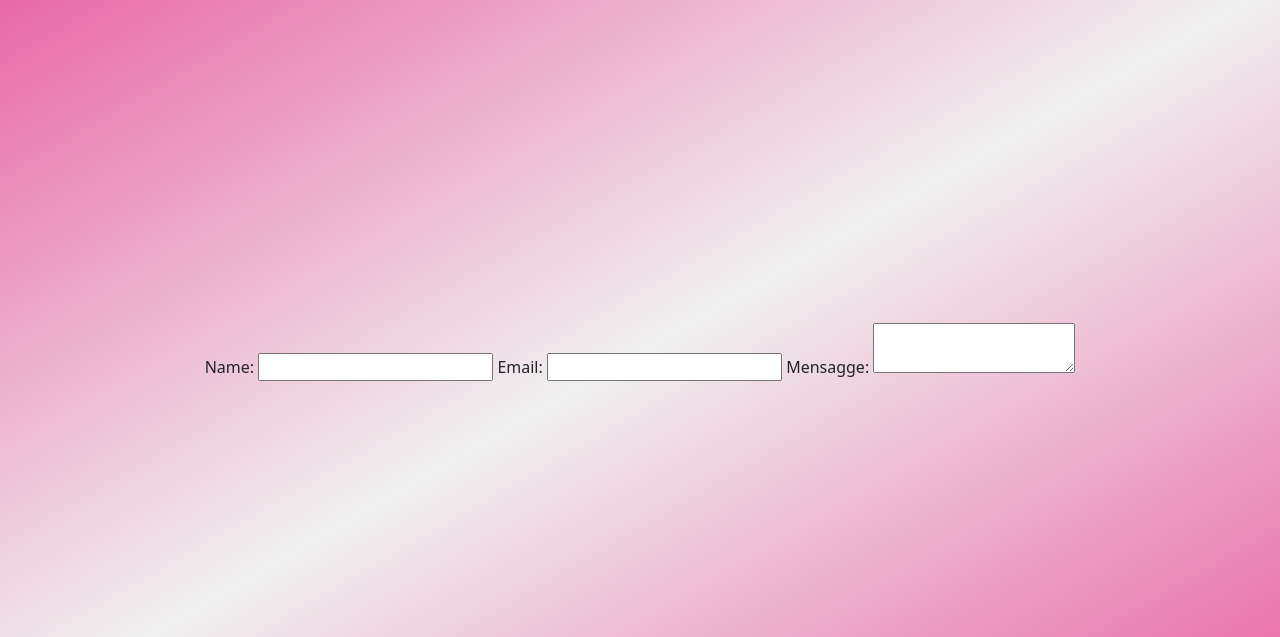
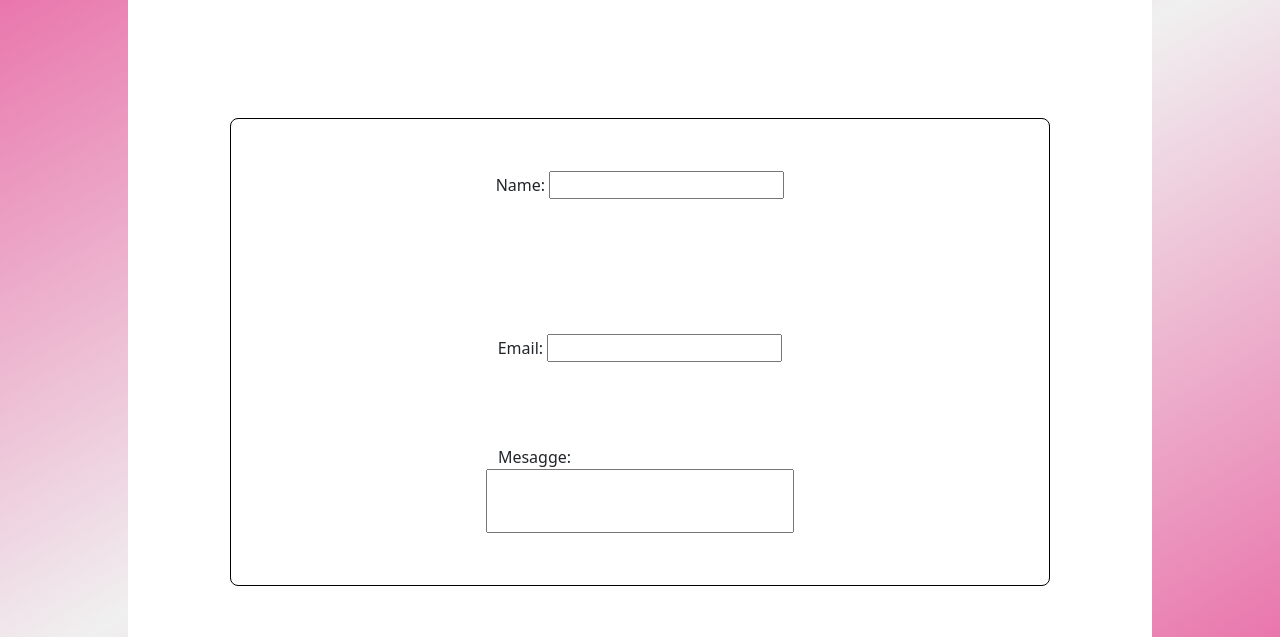
Before and after one commit to Lautaacode/Amazing_Events_Blanco, a plain HTML site: page contact.html in a window 1280 px wide. Shown: the part 83-720 px from the top of the page. Drawn offline with nearby package versions, Linux system fonts and the light colour scheme.

Commit message:
task1 contact update

```diff
--- a/contact.html
+++ b/contact.html
@@ -48,17 +48,20 @@
         </div>
     </nav>
 
-    <main class="d-flex justify-content-center align-items-center">
-        <form clas="form-contact" action="">
-            <label for="name">Name:</label>
-            <input type="text" name="nombre" id="name">
-
-            <label for="email">Email:</label>
-            <input type="text" name="mail" id="email">
-
-            <label for="mensagge">Mensagge:</label>
-            <textarea type=""></textarea>
-
+    <main>
+        <form class="form-contact" action="">
+            <div>
+                <label for="name">Name:</label>
+                <input type="text" name="nombre" id="name">
+            </div>
+            <div>
+                <label for="email">Email:</label>
+                <input type="text" name="mail" id="email">
+            </div>
+            <div class="d-flex row">
+                <label for="mesagge">Mesagge:</label>
+                <textarea class="textarea" id="message"></textarea>
+            </div>
         </form>
     </main>
     <footer class="container-fluid bg-body-tertiary">
--- a/styles/style.css
+++ b/styles/style.css
@@ -4,16 +4,26 @@
     box-sizing: border-box;
 }
 
-main {
+body {
     width: 100%;
-    height: 90vh;
-    background-image: linear-gradient(
-        150deg,
+    height: 100vh;
+    background-image: linear-gradient(150deg,
             #d9036899,
             #f0f0f0,
-        #d9036899
-    );
+            #d9036899);
+    background-repeat: no-repeat;
 }
+
+main {
+    display: flex;
+    justify-content: center;
+    align-items: center;
+    margin: auto;
+    width: 80%;
+    height: 90%;
+    background-color: #ffffff;
+}
+
 
 img {
     object-fit: contain;
@@ -64,13 +74,15 @@ nav {
         background-color: #d90368;
     }
 }
+
 footer {
     display: flex;
     position: absolute;
     bottom: 0;
     border-top: 1px solid black;
 }
-@media screen and (max-width: 769px){
+
+@media screen and (max-width: 769px) {
     footer {
         display: flex;
         align-items: center;
@@ -81,7 +93,7 @@ footer {
     }
 }
 
-.social{
+.social {
     color: rgba(255, 255, 255, 1);
     background-color: #d90368;
     font-size: 1.5rem;
@@ -90,23 +102,54 @@ footer {
     margin: 1rem;
     border: 1px solid black;
 }
-@media screen and (min-width:768px){
-    .social{
+
+@media screen and (min-width:768px) {
+    .social {
         font-size: 1.5rem;
         background-color: #d90368;
         margin: 1rem;
     }
 }
-.social-icon{
+
+.social-icon {
     border-radius: 50%;
     margin: .5rem .7rem;
     text-align: center
 }
 
-.form-contact{
+@media screen and (min-width:768) {
+    .form-contact {
         display: flex;
+        flex-direction: column;
+        justify-content: center;
+        align-items: center;
+        width: 80%;
+        height: 65%;
+        border: 1px solid black;
+        border-radius: 8px;
+        gap: 2rem;
+    }
+}
 
-    width: 40%;
-    height: 80%;
-    background-color: #ffffff;
+.form-contact {
+    display: flex;
+    flex-direction: column;
+    justify-content: center;
+    align-items: center;
+    width: 80%;
+    height: 65%;
+    border: 1px solid black;
+    border-radius: 8px;
+    gap: 2rem;
 }
+
+.textarea {
+    width: 100%;
+    height: 4em;
+    overflow: hidden;
+    resize: none;
+}
+
+form div {
+    margin: auto;
+}
```
Also changed, not shown: past_events.html (+1 -1 lines). Lines whose indentation alone changed are shown as unchanged.
